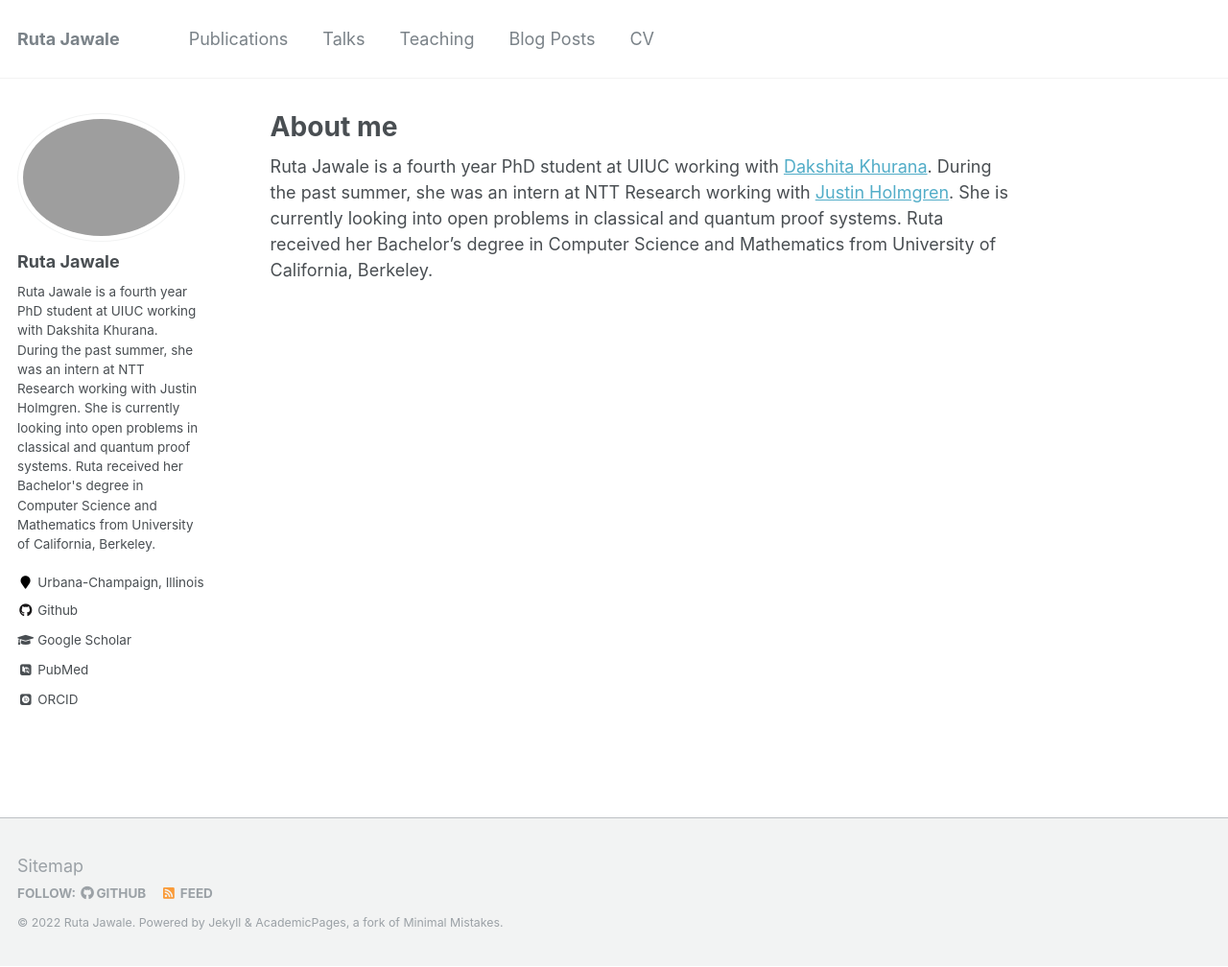
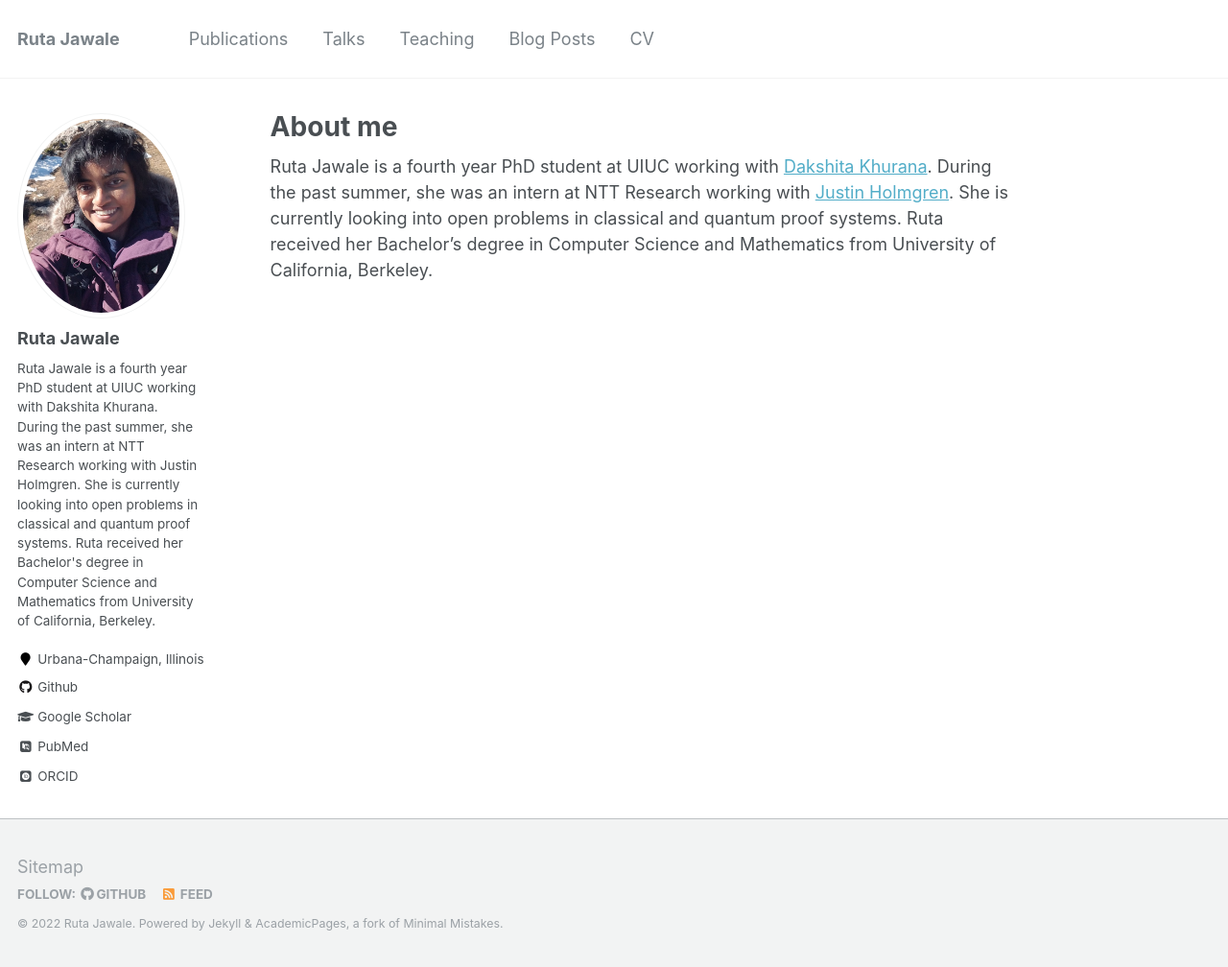
Before and after one commit to RutaJawale/RutaJawale.github.io, a Jekyll site: the page built from _pages/about.md, in a window 1280 px wide and 1008 px high. Shown: the whole window at 96% size. Built offline with Jekyll 4.4.1, drawn with Linux system fonts in a browser that asks for light colours; some web fonts are replaced.

Commit message:
Added profile picture

```diff
--- a/_config.yml
+++ b/_config.yml
@@ -81,7 +81,7 @@ analytics:
 # Site Author
 author:
   name             : "Ruta Jawale"
-  avatar           : "ruta_profile.png"
+  avatar           : "ruta.jpg"
   bio              : "Ruta Jawale is a fourth year PhD student at UIUC working with Dakshita Khurana. During the past summer, she was an intern at NTT Research working with Justin Holmgren. She is currently looking into open problems in classical and quantum proof systems. Ruta received her Bachelor's degree in Computer Science and Mathematics from University of California, Berkeley."
   location         : "Urbana-Champaign, Illinois"
   employer         :
```
Also changed, not shown: images/ruta.jpg (added), images/ruta_profile.jpg (deleted).
